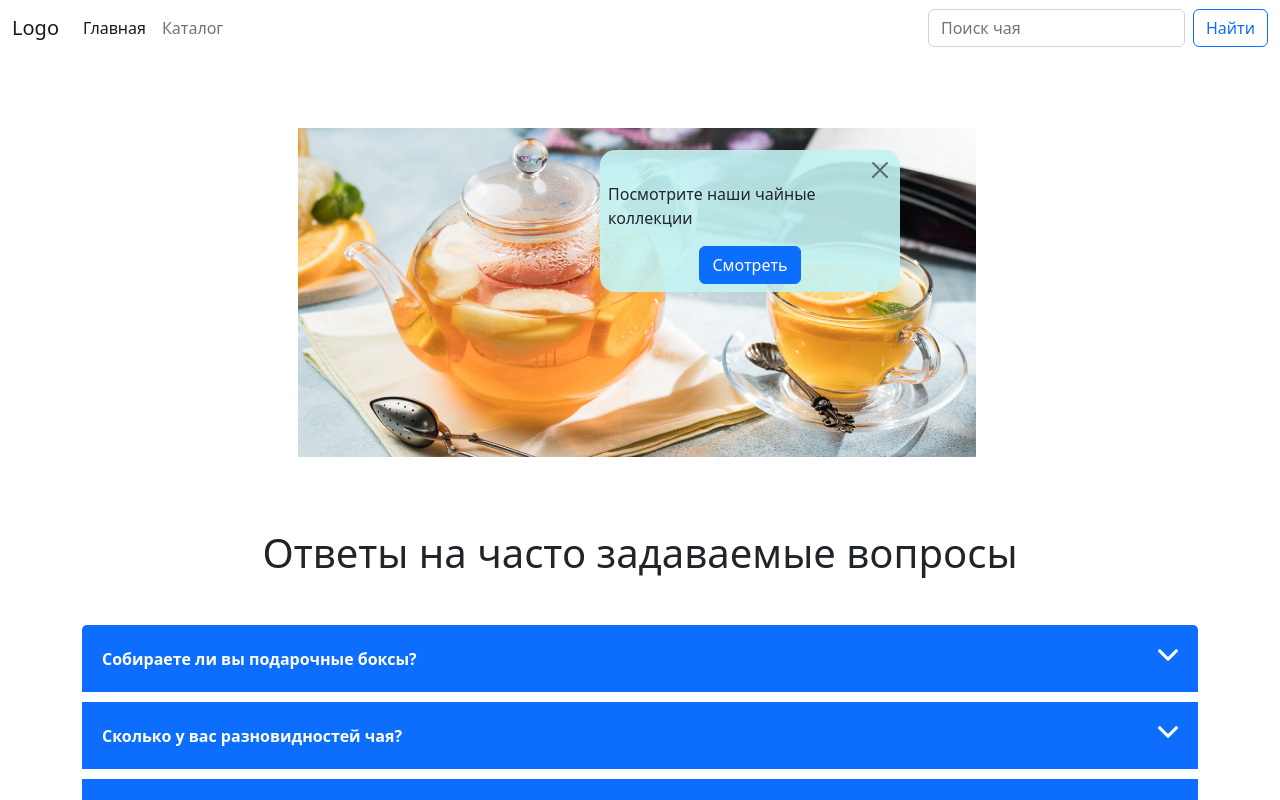
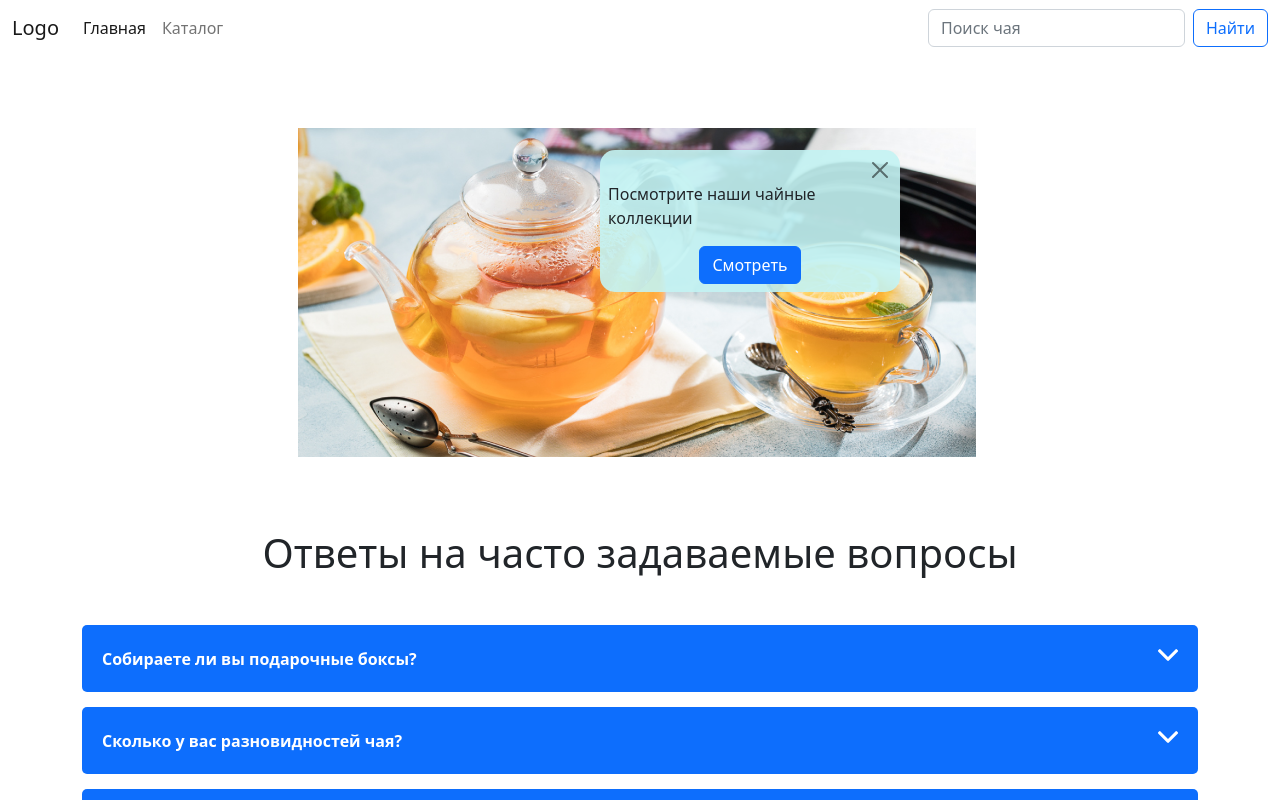
Before and after one commit to TatyanaGTV/tea_collection, an Angular app: page / in a window 1280 px wide. Shown: the top 800 px of the page. Built offline with nearby package versions, Linux system fonts and the light colour scheme.

Commit message:
the same

```diff
--- a/src/styles.scss
+++ b/src/styles.scss
@@ -52,13 +52,14 @@ body {
 }
 .accordion .accordion-button  {
   border: none;
-  color: white!important;
+  color: white;
   background-color: #0D6EFDFF;
-  margin-bottom: 10px;
+  margin-bottom: 15px;
   outline: none;
   font-weight: bold;
   height: 67px;
   --bs-accordion-bg: none;
+  border-radius: 5px;
 
   &:not(.collapsed){
     border: none;
```
